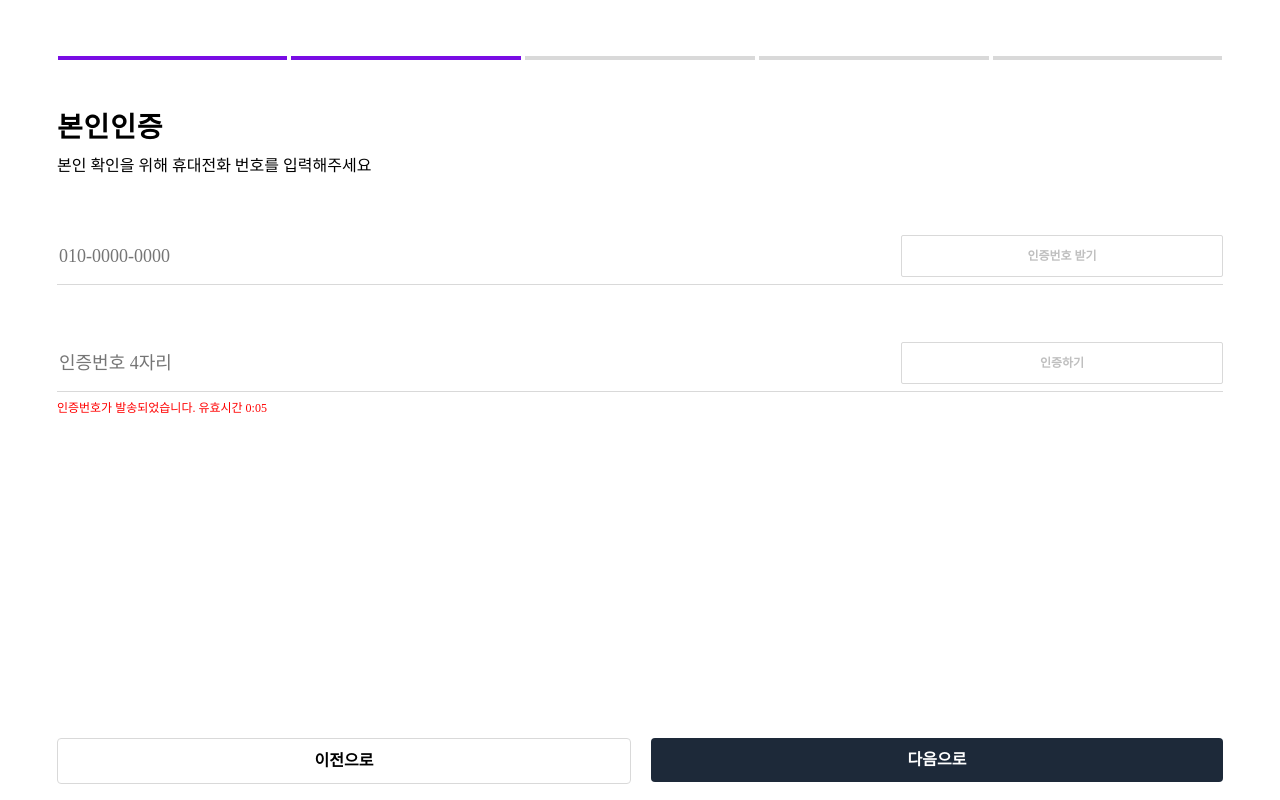
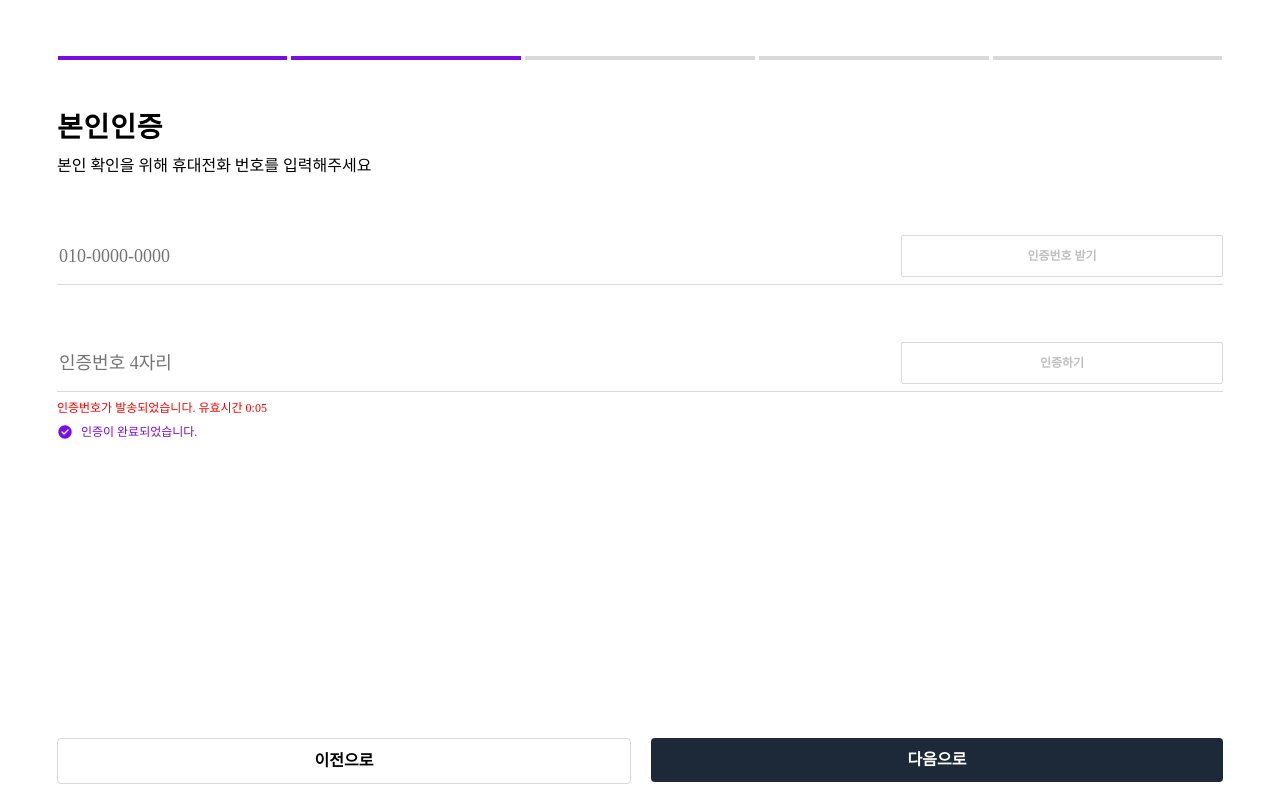
Before and after one commit to Team-C-LINK/clip-frontend, a Next.js app in the folder clip/: page /join/auth in a window 1280 px wide. Built offline with nearby package versions, Linux system fonts and the light colour scheme.

Commit message:
feat : 휴대폰 인증 완료 문구 추가

```diff
--- a/clip/src/app/join/auth/component/C.style.tsx
+++ b/clip/src/app/join/auth/component/C.style.tsx
@@ -112,3 +112,17 @@ export const getAuthDisable = styled.span`
   border: 0.1rem solid #d9d9d9;
   border-radius: 0.2rem;
 `;
+
+export const auth_done_text = styled.div`
+  font-family: Pretendard;
+  font-size: 1.2rem;
+  font-weight: 400;
+  line-height: 1.6rem;
+  text-align: left;
+  color: #790de4;
+  position: relative;
+  display: flex;
+  flex-direction: row;
+  align-items: center;
+  gap: 0.8rem;
+`;
--- a/clip/src/app/join/auth/page.tsx
+++ b/clip/src/app/join/auth/page.tsx
@@ -6,6 +6,7 @@ import * as C from './component/C.style';
 import PrevNext from '../component/PrevNext/PrevNext';
 import { useForm } from 'react-hook-form';
 import { useEffect, useState, useRef } from 'react';
+import check from './assets/image/check.svg';
 
 const PHONE_REGEX = /^01([0|1|6|7|8|9]?)-([0-9]{3,4})-([0-9]{4})$/i;
 const AUTH_REGEX = /^\d{4}$/i;
@@ -88,6 +89,9 @@ const Auth = () => {
             <C.authsend_text>
               인증번호가 발송되었습니다. 유효시간 {getTime(timeState)}
             </C.authsend_text>
+            <C.auth_done_text>
+              <img src={check.src}></img>인증이 완료되었습니다.
+            </C.auth_done_text>
           </C.auth_wrap>
 
           <PrevNext></PrevNext>
```
Also changed, not shown: clip/src/app/join/auth/assets/image/check.svg (added).
